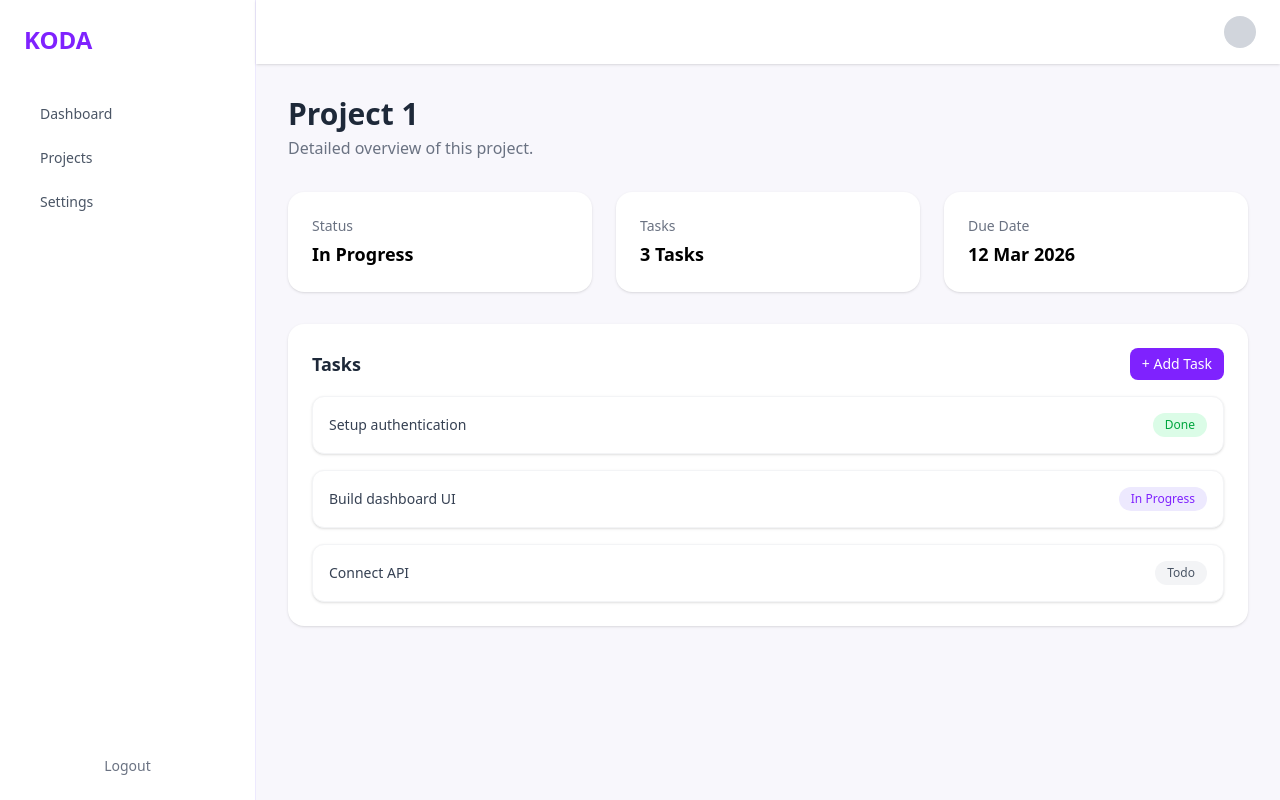
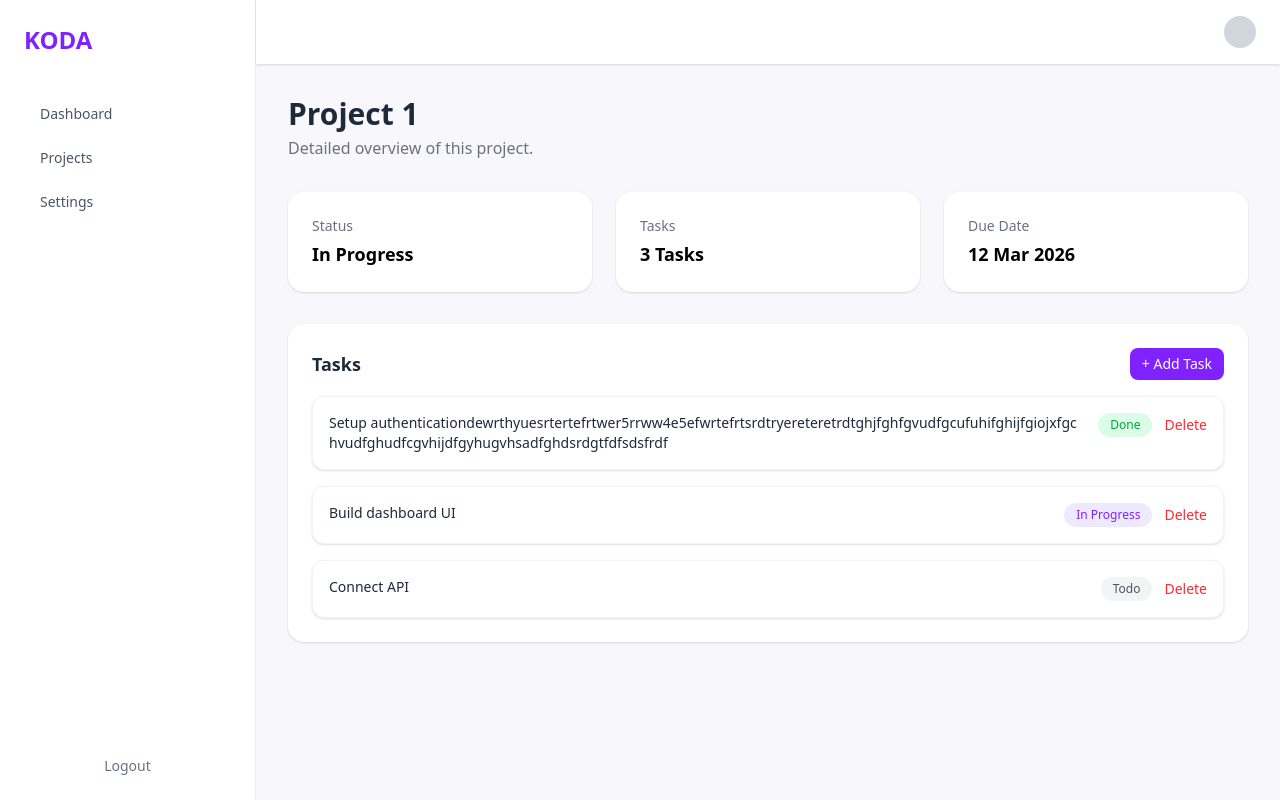
Before and after one commit to SouravDaroch/koda-dashboard, a Next.js app: page /dashboard/projects/1 in a window 1280 px wide. Built offline with nearby package versions, Linux system fonts and the light colour scheme.

Commit message:
feat(tasks) : add delete task functionality

```diff
--- a/src/app/(dashboard)/dashboard/projects/[id]/components/TaskCard.tsx
+++ b/src/app/(dashboard)/dashboard/projects/[id]/components/TaskCard.tsx
@@ -4,16 +4,24 @@ import { Task } from "../types";
 
 interface Props {
   task: Task;
+  onDelete: (id: string) => void;
 }
 
-export default function TaskCard({ task }: Props) {
+export default function TaskCard({ task, onDelete }: Props) {
   return (
-    <div className="bg-white rounded-xl p-4 shadow-sm border border-gray-100 flex items-center justify-between">
+    <div className="bg-white border border-gray-100 rounded-xl p-4 shadow-sm hover:shadow-md transition flex items-start justify-between gap-4">
 
-      <p className="text-sm font-medium text-gray-700">
+      {/* Task Title */}
+      <div className="flex-1 min-w-0">
+        <p className="text-sm font-medium text-gray-800 break-all">
           {task.title}
         </p>
+      </div>
 
+      {/* Right Side */}
+      <div className="flex items-center gap-3 shrink-0">
+
+        {/* Status Badge */}
         <span
           className={`text-xs px-3 py-1 rounded-full ${
             task.status === "Done"
@@ -26,6 +34,15 @@ export default function TaskCard({ task }: Props) {
           {task.status}
         </span>
 
+        {/* Delete Button */}
+        <button
+          onClick={() => onDelete(task.id)}
+          className="text-sm text-red-500 hover:text-red-600 transition"
+        >
+          Delete
+        </button>
+
+      </div>
     </div>
   );
 }
--- a/src/app/(dashboard)/dashboard/projects/[id]/components/TaskList.tsx
+++ b/src/app/(dashboard)/dashboard/projects/[id]/components/TaskList.tsx
@@ -5,13 +5,14 @@ import { Task } from "../types";
 
 interface Props {
     tasks: Task[];
+    onDelete: (id: string) => void;
 }
 
-export default function TaskList({ tasks }: Props) {
+export default function TaskList({ tasks, onDelete }: Props) {
     return (
         <div className="space-y-4">
             {tasks.map((task) => (
-        <TaskCard key={task.id} task={task} />
+                <TaskCard key={task.id} task={task} onDelete={onDelete} />
             ))}
         </div>
     );
--- a/src/app/(dashboard)/dashboard/projects/[id]/page.tsx
+++ b/src/app/(dashboard)/dashboard/projects/[id]/page.tsx
@@ -6,7 +6,7 @@ import AddTaskModal from "./components/AddTaskModal";
 import { Task } from "./types";
 
 interface ProjectDetailsProps {
-  params:Promise< {
+    params: Promise<{
         id: string;
     }>;
 }
@@ -14,18 +14,23 @@ interface ProjectDetailsProps {
 export default function ProjectDetails({ params }: ProjectDetailsProps) {
     const { id } = use(params);
 
+    // Task state
     const [tasks, setTasks] = useState<Task[]>([
-    { id: "1", title: "Setup authentication", status: "Done" },
+        { id: "1", title: "Setup authenticationdewrthyuesrtertefrtwer5rrww4e5efwrtefrtsrdtryereteretrdtghjfghfgvudfgcufuhifghijfgiojxfgchvudfghudfcgvhijdfgyhugvhsadfghdsrdgtfdfsdsfrdf", status: "Done" },
         { id: "2", title: "Build dashboard UI", status: "In Progress" },
         { id: "3", title: "Connect API", status: "Todo" },
     ]);
 
+    // open add task modal
     const [isOpen, setIsOpen] = useState(false);
 
     const handleAddTask = (task: Task) => {
         setTasks((prev) => [task, ...prev]);
     };
 
+    const handleDeleteTask = (id: string) => {
+        setTasks((prev) => prev.filter((task) => task.id !== id));
+    };
     return (
         <div className="space-y-8">
             <div>
@@ -55,7 +60,7 @@ const { id } = use(params);
             </div>
 
             {/* Task Section */}
-      <div className="bg-white p-6 rounded-2xl shadow-sm space-y-4">
+            <div className="w-full bg-white p-6 rounded-2xl shadow-sm space-y-4">
                 <div className="flex items-center justify-between">
                     <h2 className="text-lg font-semibold text-gray-800">
                         Tasks
@@ -69,7 +74,8 @@ const { id } = use(params);
                     </button>
                 </div>
 
-        <TaskList tasks={tasks} />
+                <TaskList tasks={tasks}
+                    onDelete={handleDeleteTask} />
             </div>
 
             <AddTaskModal
```
Lines whose indentation alone changed are shown as unchanged.
